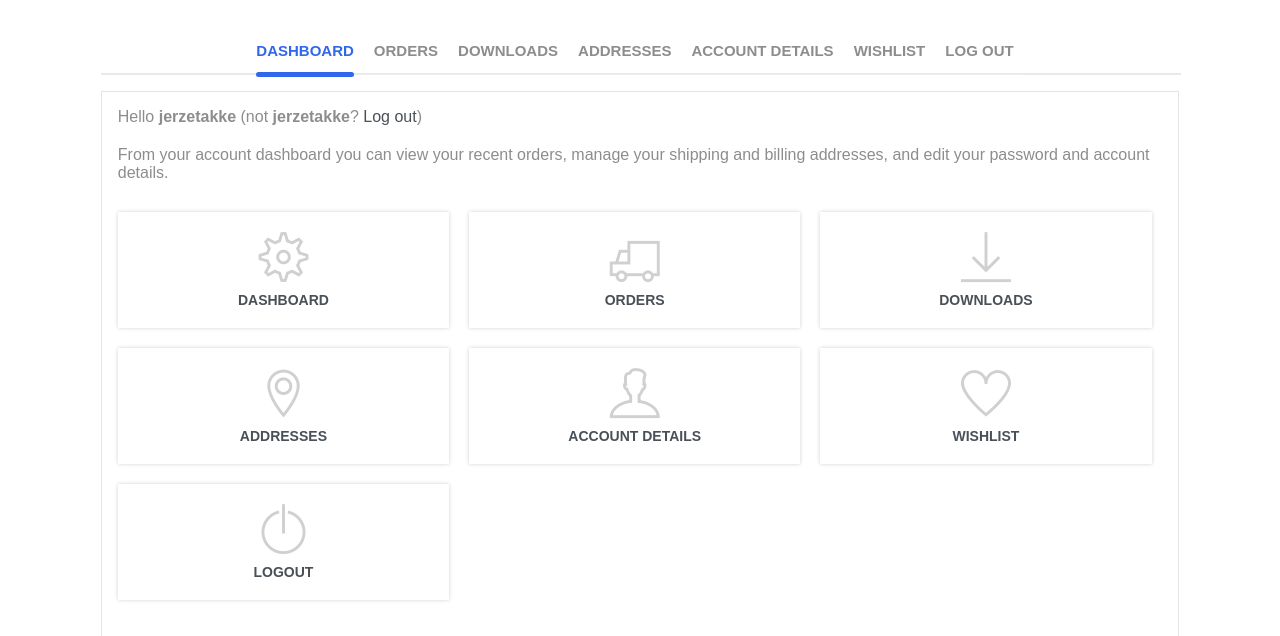
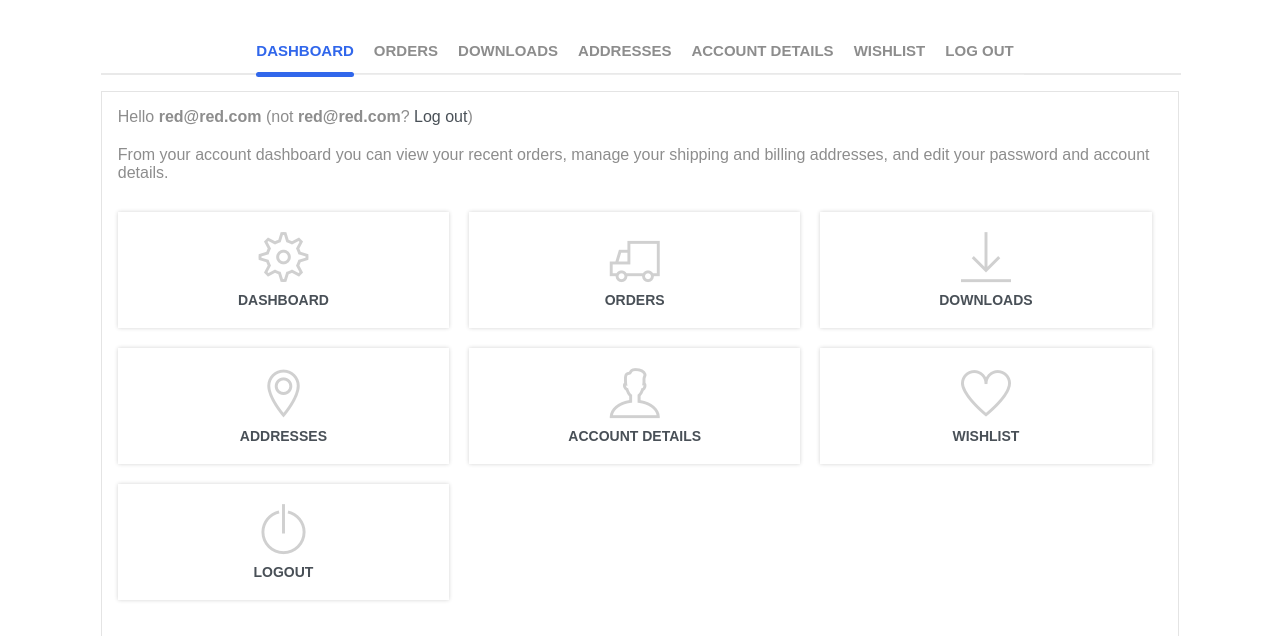
Before and after one commit to ilyasbelfar/ShopMeex, a PHP site: page /shopmeex-master/dashboarduser.php in a window 1280 px wide. Shown: the part 335-971 px from the top of the page. Run offline with PHP 8.4, Linux system fonts and the light colour scheme; a user stored in the database is signed in; data comes from the database, SQL or seed files in the repository; some web fonts are replaced.

Commit message:
Update dashboarduser.php

```diff
--- a/dashboarduser.php
+++ b/dashboarduser.php
@@ -366,7 +366,7 @@
                         </li>
                     </ul>
                     <div class="paneltbs panel-1" id="dashboard" style="">
-                        <p>Hello <strong>jerzetakke</strong> (not <strong>jerzetakke</strong>? <a href="#">Log out</a>)</p>
+                        <p>Hello <strong><?php echo $_SESSION["email"]; ?></strong> (not <strong><?php echo $_SESSION["email"]; ?></strong>? <a href="logout.php">Log out</a>)</p>
                         <p>From your account dashboard you can view your recent orders, manage your shipping and billing addresses, and edit your password and account details.</p>
                         <div class="myaccount-links">
                             <div class="dashboard-link">
```
